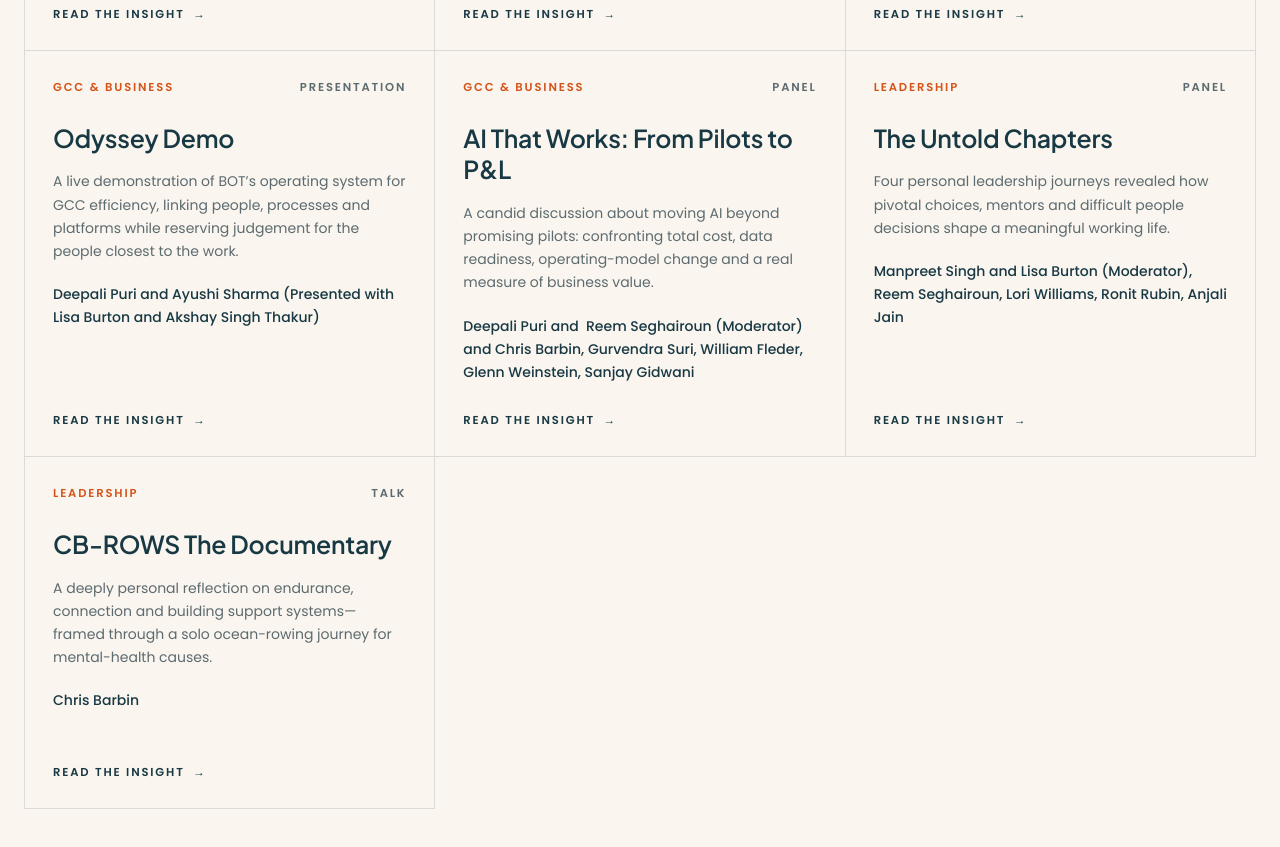
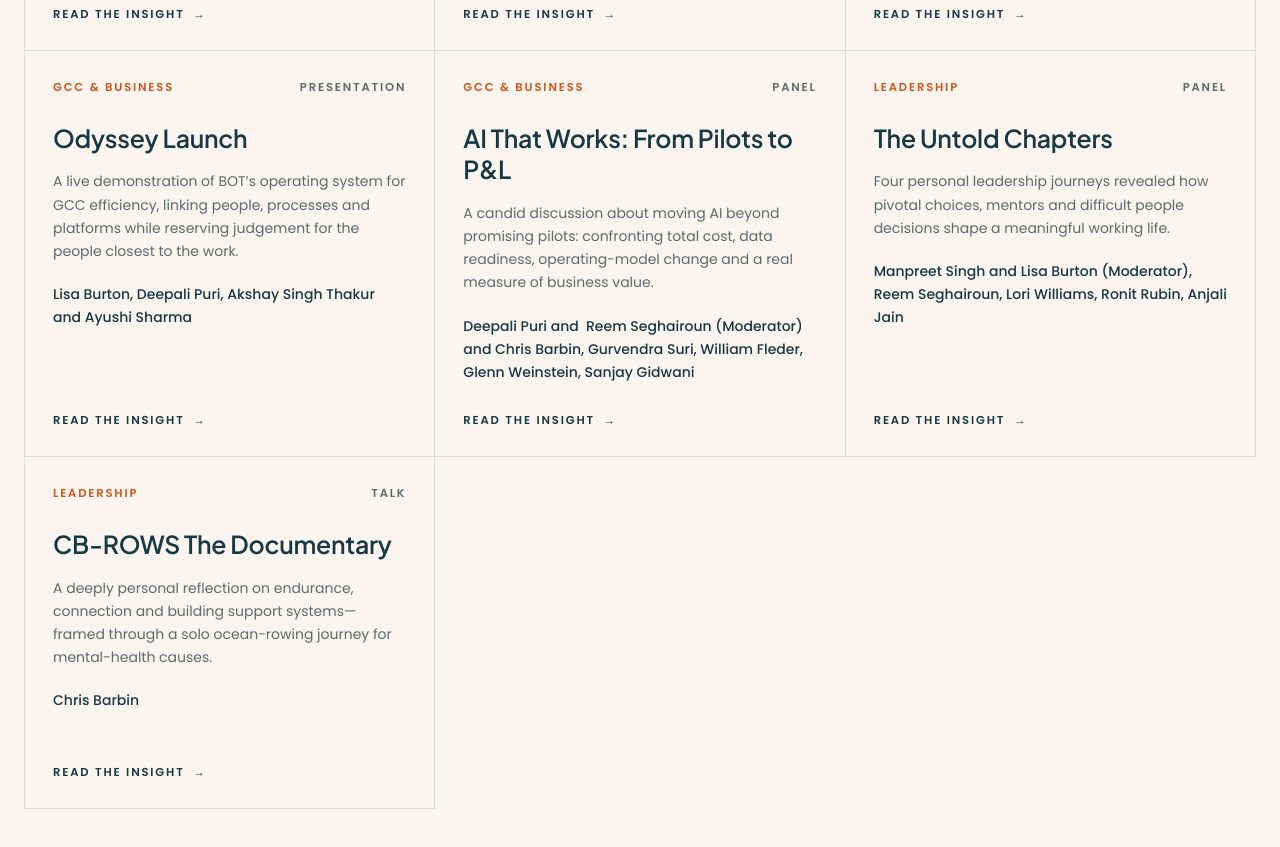
Before and after one commit to harsh-dadhich-11/partner-summit, a Next.js app: page /insights in a window 1280 px wide. Shown: the part 1720-2567 px from the top of the page. Built offline with nearby package versions, Linux system fonts and the light colour scheme.

Commit message:
demo -> launch

```diff
--- a/src/data/insights.ts
+++ b/src/data/insights.ts
@@ -106,10 +106,10 @@ export const INSIGHTS: Insight[] = [
   },
   {
     slug: "what-odyssey-is",
-    title: "Odyssey Demo",
+    title: "Odyssey Launch",
     theme: "GCC & Business",
     format: "Presentation",
-    speakers: "Deepali Puri and Ayushi Sharma (Presented with Lisa Burton and Akshay Singh Thakur)",
+    speakers: "Lisa Burton, Deepali Puri, Akshay Singh Thakur and Ayushi Sharma",
     summary:
       "A live demonstration of BOT’s operating system for GCC efficiency, linking people, processes and platforms while reserving judgement for the people closest to the work.",
     takeaways: [
```
